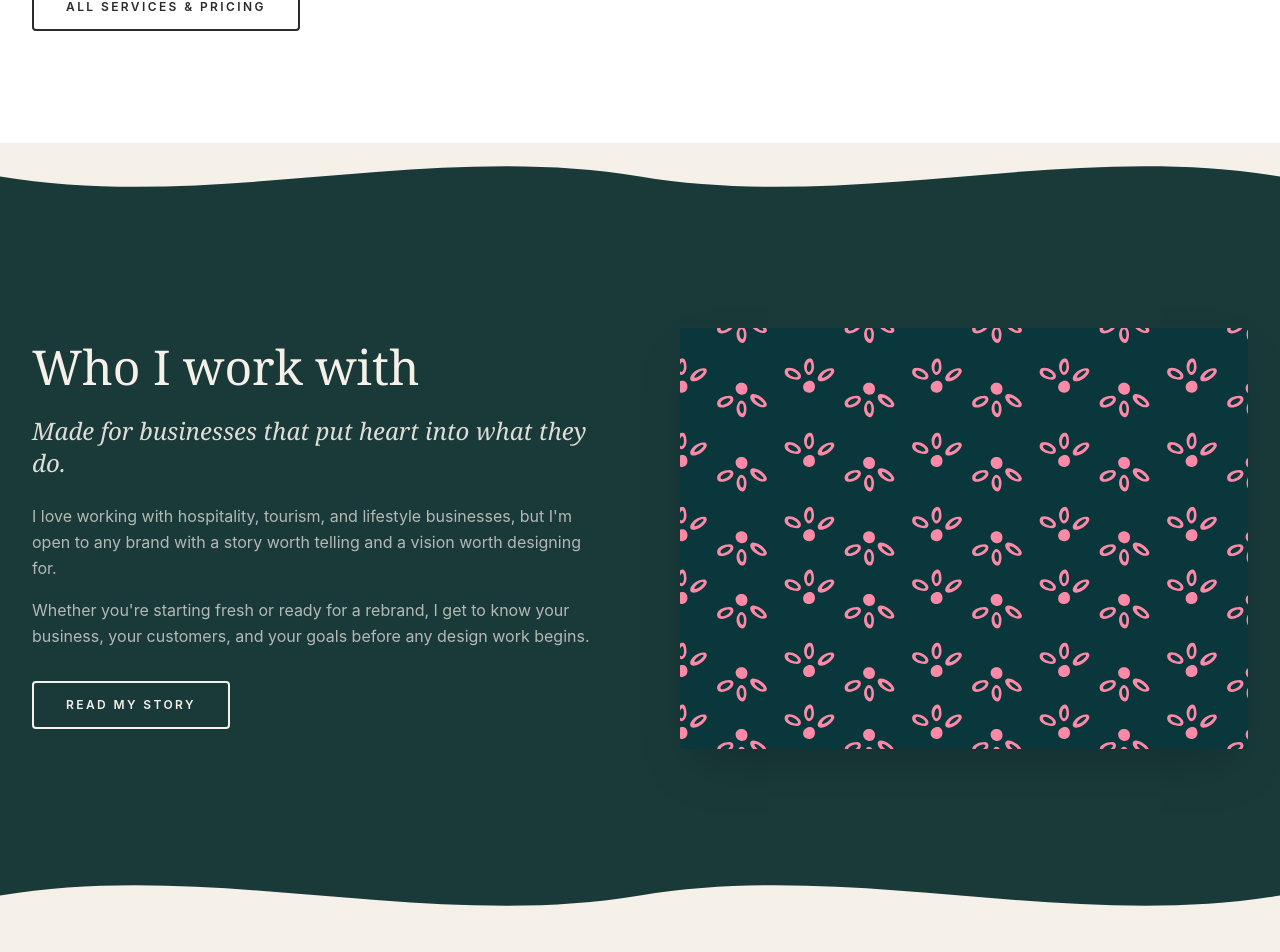
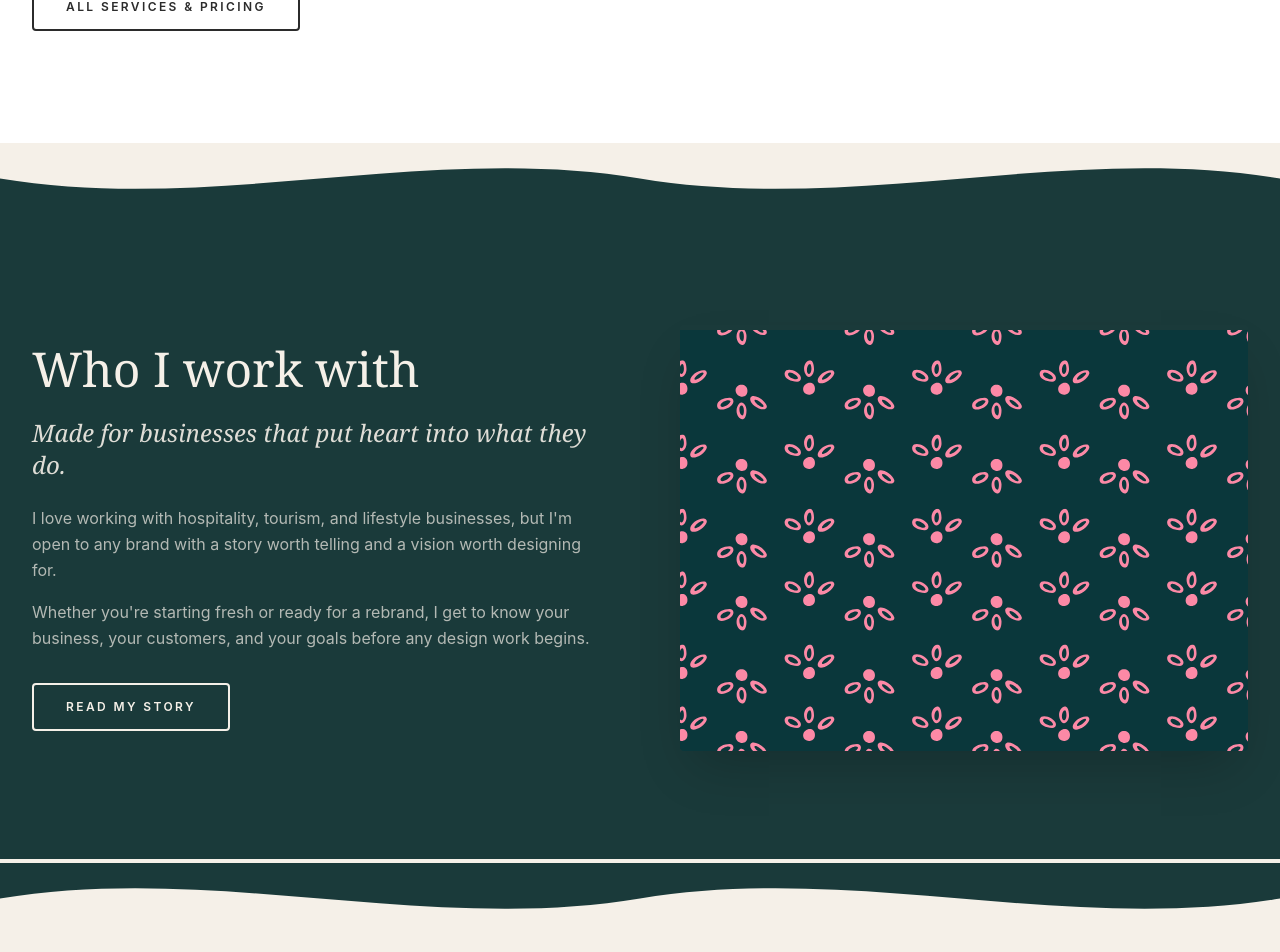
Before and after one commit to isaackaara/chapa-rangi, a React (Vite) app: page / in a window 1280 px wide. Shown: the part 1499-2451 px from the top of the page. Built offline with nearby package versions, Linux system fonts and the light colour scheme.

Commit message:
fix: Eliminate visible line at wave divider edges
Use negative margin + matching padding to overlap adjacent sections
and prevent sub-pixel rendering gaps between sections and wave SVGs.

```diff
--- a/src/components/WaveDivider.jsx
+++ b/src/components/WaveDivider.jsx
@@ -14,7 +14,7 @@ export default function WaveDivider({ from = 'cream', to = 'teal', flip = false
     return (
       <div
         className="w-full overflow-hidden leading-none"
-        style={{ backgroundColor: colorMap[to], marginTop: '-1px' }}
+        style={{ backgroundColor: colorMap[to], marginTop: '-4px', paddingTop: '4px' }}
       >
         <svg
           viewBox="0 0 1440 80"
@@ -38,8 +38,8 @@ export default function WaveDivider({ from = 'cream', to = 'teal', flip = false
   // Normal: wave rises up from bottom
   return (
     <div
-      className="w-full overflow-hidden leading-none"
-      style={{ backgroundColor: colorMap[from], marginTop: '-2px', marginBottom: '-1px' }}
+      className="w-full overflow-hidden leading-none relative"
+      style={{ backgroundColor: colorMap[from], marginTop: '-4px', paddingTop: '4px', marginBottom: '-1px' }}
     >
       <svg
         viewBox="0 0 1440 80"
@@ -48,7 +48,7 @@ export default function WaveDivider({ from = 'cream', to = 'teal', flip = false
         className="w-full h-auto block"
         preserveAspectRatio="none"
       >
-        <rect width="1440" height="40" fill={colorMap[from]} />
+        <rect width="1440" height="80" fill={colorMap[from]} />
         <path
           d="M0 40C240 80 480 0 720 40C960 80 1200 0 1440 40V81H0V40Z"
           fill={colorMap[to]}
```
